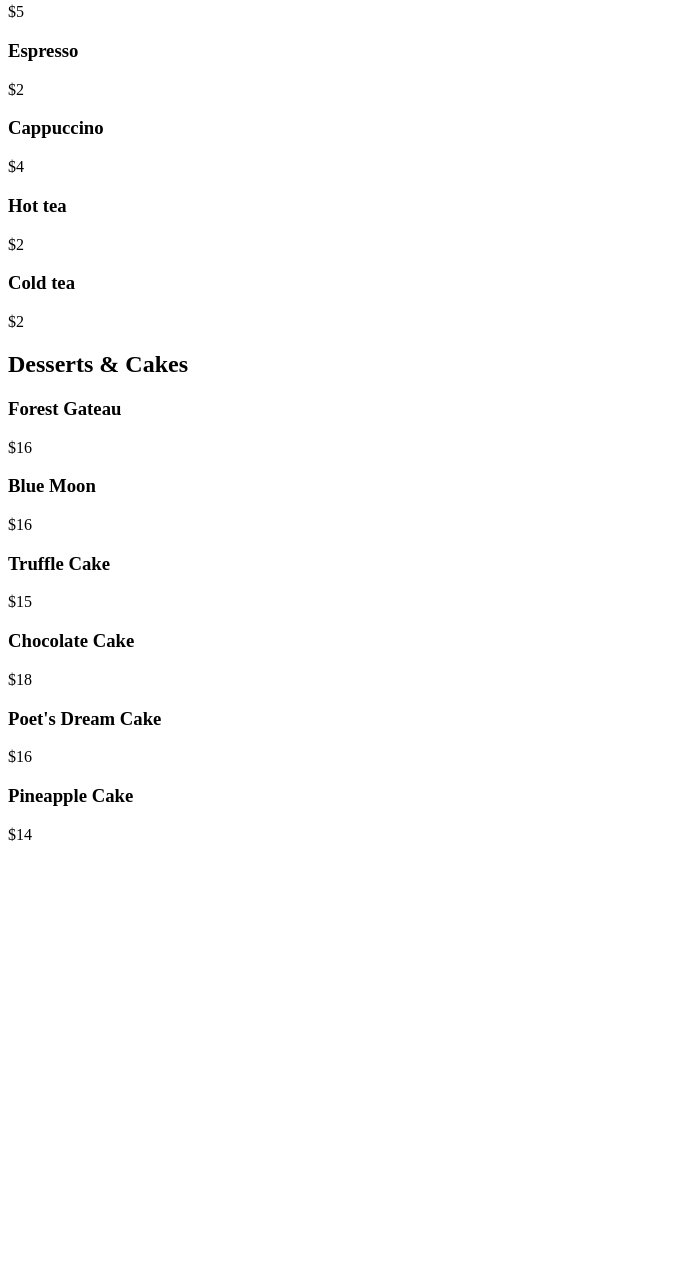
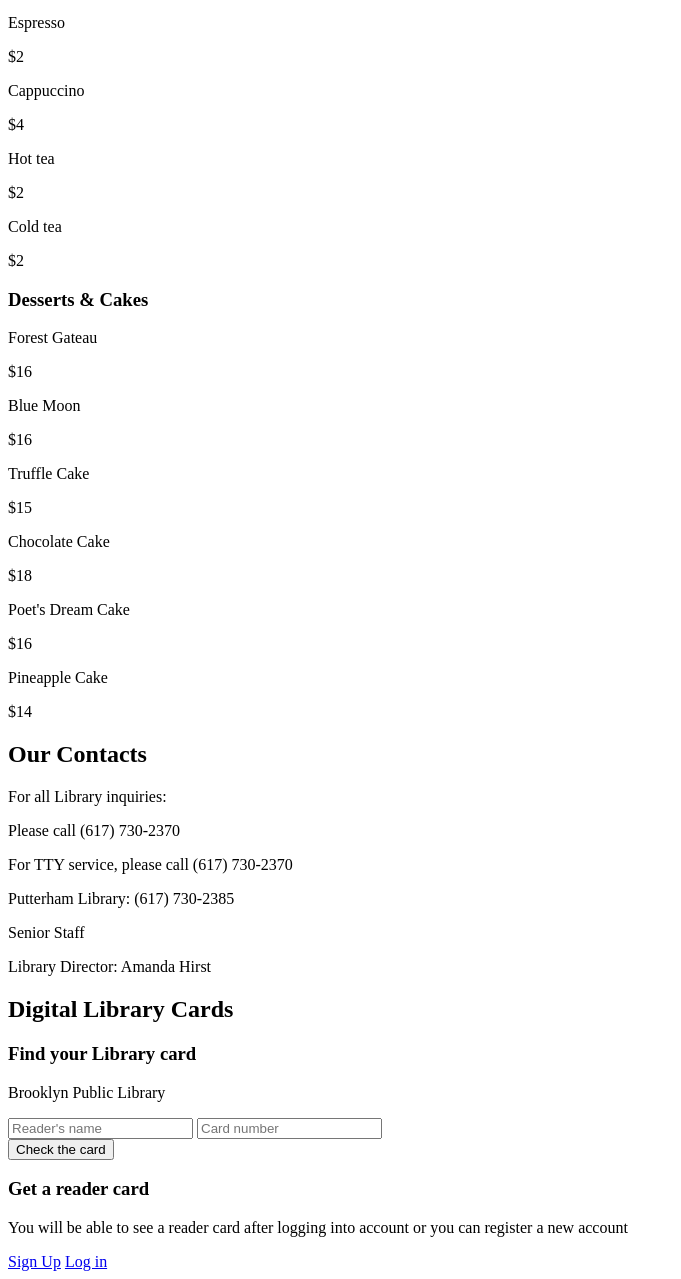
Before and after one commit to MaximVolohov/rsschool-library, a plain HTML site: page library/index.html in a window 1280 px wide. Shown: the part 1368-2647 px from the top of the page, without its empty margins (0-681 px from the left). Before the commit the page ends 2228 px from the top, so only its background shows below. Drawn offline with Linux system fonts and the light colour scheme.

Commit message:
feat: add contacts and library-card

```diff
--- a/library/index.html
+++ b/library/index.html
@@ -60,10 +60,14 @@
 				<div class="radio-seasons">
 					<p class="radio-seasons__title">Pick favorites of season</p>
 					<div class="radio-seasons__content">
-						<a class="radio-seasons__content-item" href="#"><span class="radio_selected"></span>Winter</a>
-						<a class="radio-seasons__content-item" href="#"><span class="radio"></span>Spring</a>
-						<a class="radio-seasons__content-item" href="#"><span class="radio"></span>Summer</a>
-						<a class="radio-seasons__content-item" href="#"><span class="radio"></span>Autumn</a>
+						<a class="radio-seasons__content-item" href="#">
+							<span class="radio_selected"></span>Winter</a>
+						<a class="radio-seasons__content-item" href="#">
+							<span class="radio"></span>Spring</a>
+						<a class="radio-seasons__content-item" href="#">
+							<span class="radio"></span>Summer</a>
+						<a class="radio-seasons__content-item" href="#">
+							<span class="radio"></span>Autumn</a>
 					</div>
 				</div>
 				<!-- 2x2 -->
@@ -121,67 +125,67 @@
 					you best coffee, and also you can try desserts from bakery.</p>
 				<div class="layout-2-column">
 					<div class="menu-section">
-						<h2 class="section-title section-title_no-underline">Coffee & Tea</h2>
+						<h3 class="section-title section-title_no-underline">Coffee & Tea</h3>
 						<div class="menu-section-position">
-							<h3 class="menu-section-position__name">Cold Brew Coffee</h3>
+							<p class="menu-section-position__name">Cold Brew Coffee</p>
 							<span class="menu-section-position__line"></span>
 							<p class="menu-section-position__price">$3</p>
 						</div>
 						<div class="menu-section-position">
-							<h3 class="menu-section-position__name">French Press Pot</h3>
+							<p class="menu-section-position__name">French Press Pot</p>
 							<span class="menu-section-position__line"></span>
 							<p class="menu-section-position__price">$5</p>
 						</div>
 						<div class="menu-section-position">
-							<h3 class="menu-section-position__name">Espresso</h3>
+							<p class="menu-section-position__name">Espresso</p>
 							<span class="menu-section-position__line"></span>
 							<p class="menu-section-position__price">$2</p>
 						</div>
 						<div class="menu-section-position">
-							<h3 class="menu-section-position__name">Cappuccino</h3>
+							<p class="menu-section-position__name">Cappuccino</p>
 							<span class="menu-section-position__line"></span>
 							<p class="menu-section-position__price">$4</p>
 						</div>
 						<div class="menu-section-position">
-							<h3 class="menu-section-position__name">Hot tea</h3>
+							<p class="menu-section-position__name">Hot tea</p>
 							<span class="menu-section-position__line"></span>
 							<p class="menu-section-position__price">$2</p>
 						</div>
 						<div class="menu-section-position">
-							<h3 class="menu-section-position__name">Cold tea</h3>
+							<p class="menu-section-position__name">Cold tea</p>
 							<span class="menu-section-position__line"></span>
 							<p class="menu-section-position__price">$2</p>
 						</div>
 					</div>
 					<div class="menu-section">
-						<h2 class="section-title section-title_no-underline">Desserts & Cakes</h2>
+						<h3 class="section-title section-title_no-underline">Desserts & Cakes</h3>
 						<div class="menu-section-position">
-							<h3 class="menu-section-position__name">Forest Gateau</h3>
+							<p class="menu-section-position__name">Forest Gateau</p>
 							<span class="menu-section-position__line"></span>
 							<p class="menu-section-position__price">$16</p>
 						</div>
 						<div class="menu-section-position">
-							<h3 class="menu-section-position__name">Blue Moon</h3>
+							<p class="menu-section-position__name">Blue Moon</p>
 							<span class="menu-section-position__line"></span>
 							<p class="menu-section-position__price">$16</p>
 						</div>
 						<div class="menu-section-position">
-							<h3 class="menu-section-position__name">Truffle Cake</h3>
+							<p class="menu-section-position__name">Truffle Cake</p>
 							<span class="menu-section-position__line"></span>
 							<p class="menu-section-position__price">$15</p>
 						</div>
 						<div class="menu-section-position">
-							<h3 class="menu-section-position__name">Chocolate Cake</h3>
+							<p class="menu-section-position__name">Chocolate Cake</p>
 							<span class="menu-section-position__line"></span>
 							<p class="menu-section-position__price">$18</p>
 						</div>
 						<div class="menu-section-position">
-							<h3 class="menu-section-position__name">Poet's Dream Cake</h3>
+							<p class="menu-section-position__name">Poet's Dream Cake</p>
 							<span class="menu-section-position__line"></span>
 							<p class="menu-section-position__price">$16</p>
 						</div>
 						<div class="menu-section-position">
-							<h3 class="menu-section-position__name">Pineapple Cake</h3>
+							<p class="menu-section-position__name">Pineapple Cake</p>
 							<span class="menu-section-position__line"></span>
 							<p class="menu-section-position__price">$14</p>
 						</div>
@@ -189,7 +193,61 @@
 				</div>
 			</div>
 		</section>
+		<section class="contacts">
+			<div class="wrapper">
+				<h2 class="section-title">Our Contacts</h2>
+				<div class="layout-2-column">
+					<div class="contact-phones">
+						<p class="contact-phones__title">For all Library inquiries:</p>
+						<div class="contact-phones__content">
+							<p class="contact-phones__info">Please call (617) 730-2370</p>
+							<p class="contact-phones__info">For TTY service, please call (617) 730-2370</p>
+							<p class="contact-phones__info">Putterham Library: (617) 730-2385</p>
+						</div>
+						<p class="contact-phones__title">Senior Staff</p>
+						<p class="contact-phones__info">Library Director: Amanda Hirst</p>
+					</div>
+					<div class="map">
+
+					</div>
+				</div>
+			</div>
+		</section>
+		<section class="library-card">
+			<div class="wrapper">
+				<h2 class="section-title">Digital Library Cards</h2>
+				<div class="layout-2-column">
+					<div class="form-find-card">
+						<h3 class="form-find-card__title">Find your Library card</h3>
+						<div class="form-find-card__content">
+							<form class="form" method="post">
+								<div class="form__content">
+									<p class="form__title">Brooklyn Public Library</p>
+									<input class="form__input_text" name="name-user" type="text"
+										placeholder="Reader's name">
+									<input class="form__input_text" name="card-number" type="text"
+										placeholder="Card number">
+								</div>
+								<button class="button form__button" type="submit">Check the card</button>
+							</form>
+						</div>
+					</div>
+					<div class="get-card">
+						<h3 class="get-card__title">Get a reader card</h3>
+						<p class="get-card__description">You will be able to see a reader card after logging into
+							account or you can register a new account</p>
+						<div class="get-card__buttons">
+							<a class="button" href="#">Sign Up</a>
+							<a class="button" href="#">Log in</a>
+						</div>
+					</div>
+				</div>
+			</div>
+		</section>
 	</main>
+	<footer class="footer">
+
+	</footer>
 </body>
 
 </html>
```
